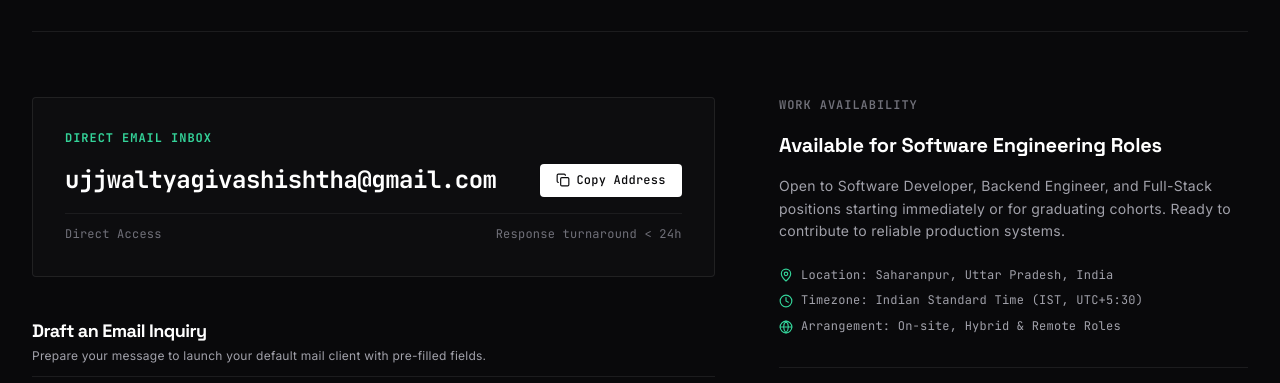
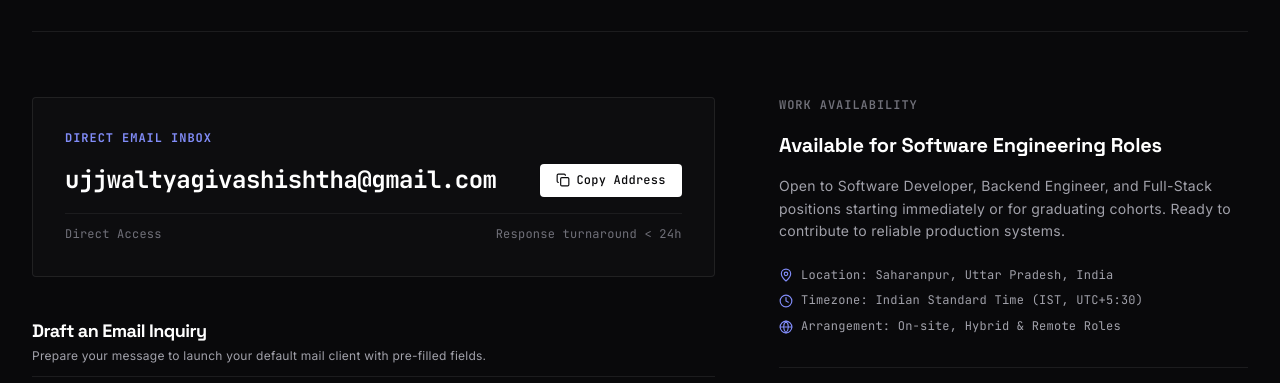
Before and after one commit to ujjwaltyagivashishtha/Portfolio, a React (Vite) app: page / in a window 1280 px wide. Shown: the part 7402-7785 px from the top of the page. Built offline with nearby package versions, Linux system fonts and the light colour scheme; the HTML template or start-up script is replaced by a standard one.

Commit message:
style(contact): update email callout, action buttons, and icons to indigo

```diff
--- a/src/sections/Contact.jsx
+++ b/src/sections/Contact.jsx
@@ -112,15 +112,15 @@ export const Contact = () => {
           >
 
             {/* Primary Direct Inbox Callout */}
-            <div className="p-6 sm:p-8 rounded bg-zinc-50 dark:bg-white/[0.02] border border-zinc-200 dark:border-white/[0.08] space-y-4 transition-colors hover:border-emerald-500/30">
-              <span className="font-mono text-xs uppercase tracking-wider text-emerald-700 dark:text-emerald-400 font-bold block">
+            <div className="p-6 sm:p-8 rounded bg-zinc-50 dark:bg-white/[0.02] border border-zinc-200 dark:border-white/[0.08] space-y-4 transition-colors hover:border-indigo-500/30">
+              <span className="font-mono text-xs uppercase tracking-wider text-indigo-700 dark:text-indigo-400 font-bold block">
                 Direct Email Inbox
               </span>
 
               <div className="flex flex-col sm:flex-row sm:items-center justify-between gap-4">
                 <a
                   href={`mailto:${siteConfig.email}`}
-                  className="text-xl sm:text-2xl font-display font-bold text-zinc-950 dark:text-white hover:text-emerald-600 dark:hover:text-emerald-400 transition-colors font-mono truncate"
+                  className="text-xl sm:text-2xl font-display font-bold text-zinc-950 dark:text-white hover:text-indigo-600 dark:hover:text-indigo-400 transition-colors font-mono truncate"
                 >
                   {siteConfig.email}
                 </a>
@@ -128,12 +128,12 @@ export const Contact = () => {
                 <button
                   type="button"
                   onClick={copyEmail}
-                  className="px-4 py-2 rounded bg-zinc-900 dark:bg-white text-zinc-100 dark:text-zinc-950 font-mono text-xs font-medium flex items-center gap-1.5 shrink-0 transition-all duration-200 active:scale-95 shadow-sm hover:bg-emerald-600 dark:hover:bg-emerald-400"
+                  className="px-4 py-2 rounded bg-zinc-900 dark:bg-white text-zinc-100 dark:text-zinc-950 font-mono text-xs font-medium flex items-center gap-1.5 shrink-0 transition-all duration-200 active:scale-95 shadow-sm hover:bg-indigo-600 dark:hover:bg-indigo-400"
                   aria-label="Copy email address"
                 >
                   {copied ? (
                     <>
-                      <Check className="w-3.5 h-3.5 text-emerald-400 dark:text-emerald-600" />
+                      <Check className="w-3.5 h-3.5 text-indigo-400 dark:text-indigo-600" />
                       <span>Copied!</span>
                     </>
                   ) : (
@@ -229,14 +229,14 @@ export const Contact = () => {
 
                 <button
                   type="submit"
-                  className="group px-5 py-3 rounded bg-zinc-900 dark:bg-white text-zinc-100 dark:text-zinc-950 font-mono text-xs font-bold hover:bg-emerald-600 dark:hover:bg-emerald-400 transition-all duration-200 flex items-center justify-center gap-2 w-full sm:w-auto active:scale-95 shadow-sm"
+                  className="group px-5 py-3 rounded bg-zinc-900 dark:bg-white text-zinc-100 dark:text-zinc-950 font-mono text-xs font-bold hover:bg-indigo-600 dark:hover:bg-indigo-400 transition-all duration-200 flex items-center justify-center gap-2 w-full sm:w-auto active:scale-95 shadow-sm"
                 >
                   <Send className="w-3.5 h-3.5 group-hover:translate-x-0.5 group-hover:-translate-y-0.5 transition-transform duration-200" />
                   <span>Launch Email Client with Message</span>
                 </button>
 
                 {isClientLaunching && (
-                  <p className="text-xs font-mono text-emerald-700 dark:text-emerald-400">
+                  <p className="text-xs font-mono text-indigo-700 dark:text-indigo-400">
                     Opening your default mail client with pre-filled details...
                   </p>
                 )}
@@ -269,15 +269,15 @@ export const Contact = () => {
 
               <div className="space-y-2 pt-2 font-mono text-xs text-zinc-600 dark:text-zinc-400">
                 <div className="flex items-center gap-2">
-                  <MapPin className="w-3.5 h-3.5 text-emerald-700 dark:text-emerald-400" />
+                  <MapPin className="w-3.5 h-3.5 text-indigo-700 dark:text-indigo-400" />
                   <span>Location: Saharanpur, Uttar Pradesh, India</span>
                 </div>
                 <div className="flex items-center gap-2">
-                  <Clock className="w-3.5 h-3.5 text-emerald-700 dark:text-emerald-400" />
+                  <Clock className="w-3.5 h-3.5 text-indigo-700 dark:text-indigo-400" />
                   <span>Timezone: Indian Standard Time (IST, UTC+5:30)</span>
                 </div>
                 <div className="flex items-center gap-2">
-                  <Globe className="w-3.5 h-3.5 text-emerald-700 dark:text-emerald-400" />
+                  <Globe className="w-3.5 h-3.5 text-indigo-700 dark:text-indigo-400" />
                   <span>Arrangement: On-site, Hybrid & Remote Roles</span>
                 </div>
               </div>
```
